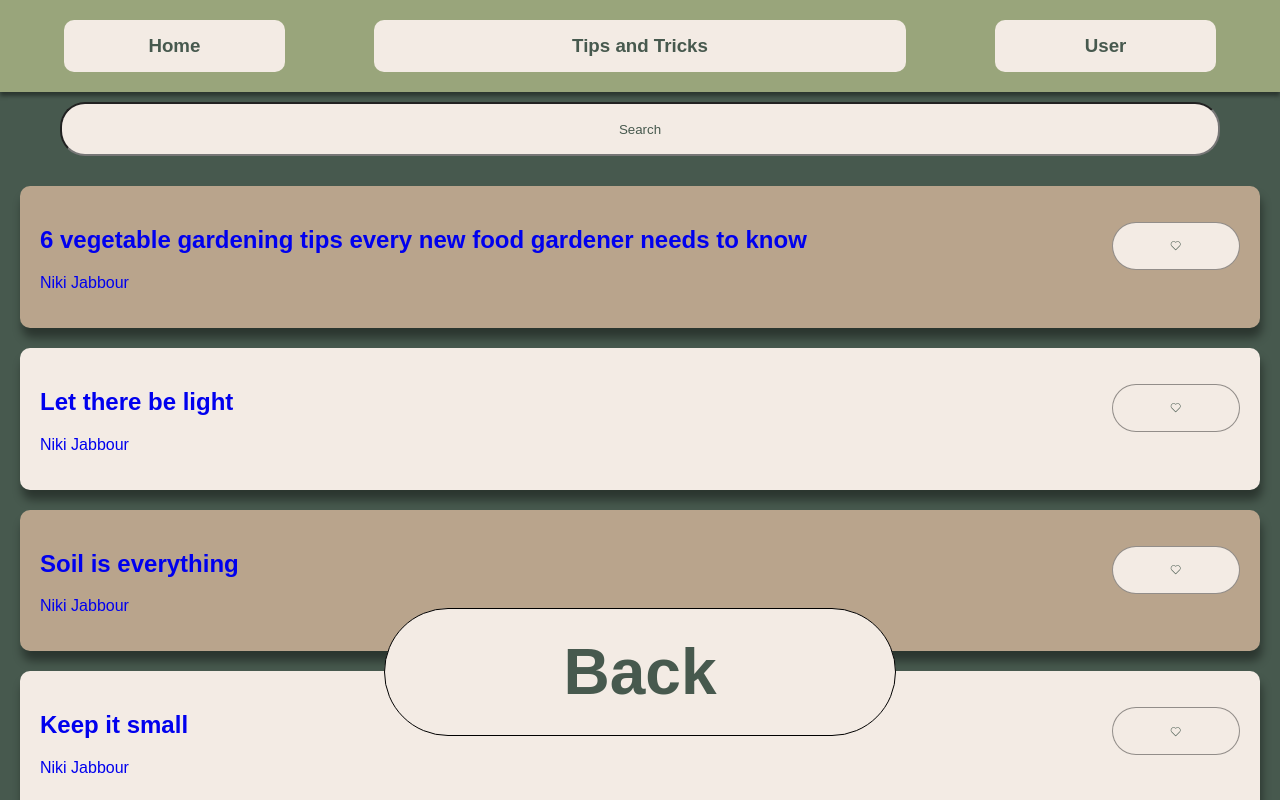
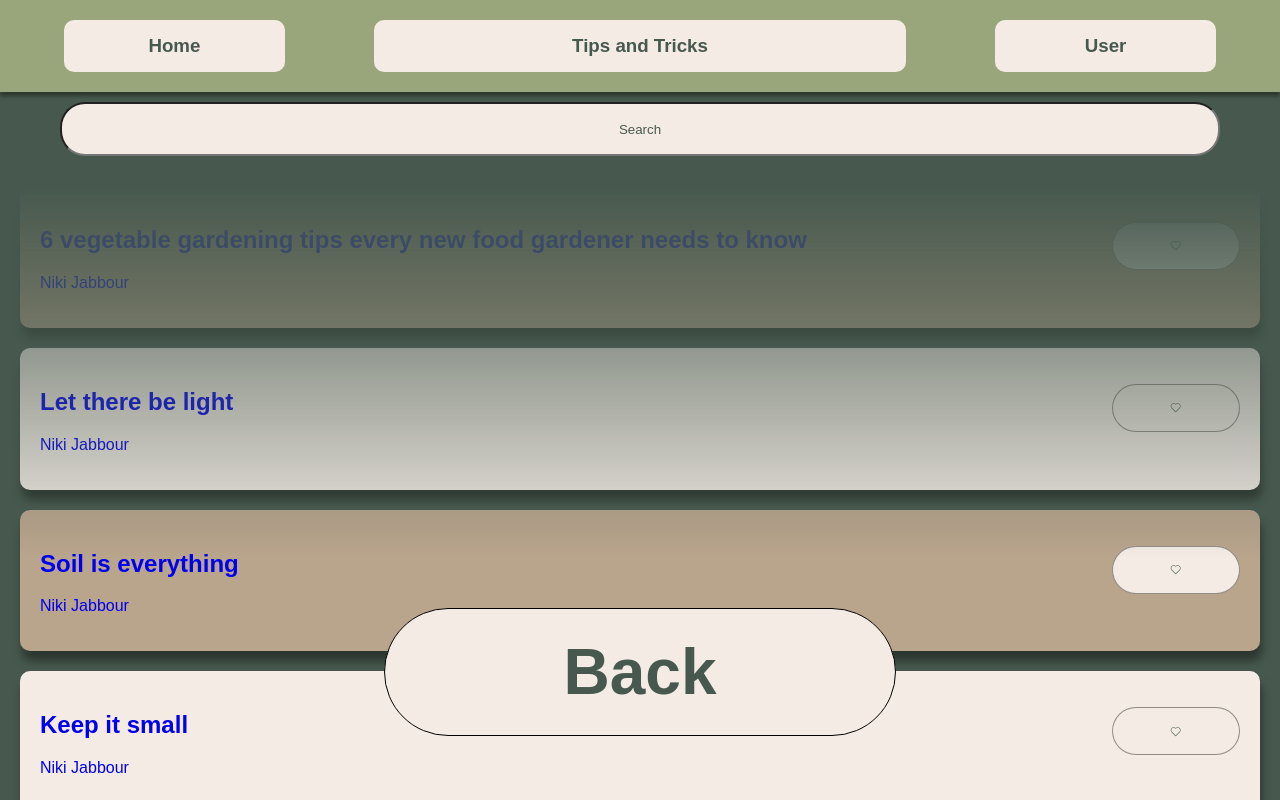
Before and after one commit to pathirny/HarvestHub, a Next.js app in the folder harvesthub/: page /TipsnTricks in a window 1280 px wide. Shown: the top 800 px of the page. Built offline with nearby package versions, Linux system fonts and the light colour scheme; a web font is replaced by a local one.

Commit message:
styling scroll fade

```diff
--- a/harvesthub/app/globals.css
+++ b/harvesthub/app/globals.css
@@ -511,6 +511,12 @@ a {
 /* calendar */
 
 /* tips and tricks */
+
+.tipContainer {
+  mask-image: linear-gradient(to bottom, #0000, #000, #000, #0000);
+
+}
+
 .card:nth-child(odd) {
   background-color: var(--brown-color);
 }
@@ -522,12 +528,3 @@ a {
 .card {
   box-shadow: 2px 10px 10px rgba(0, 0, 0, 0.4);
 }
-
-.tipContainer {
-  overflow-y: auto;
-  mask-image: linear-gradient(
-    to bottom,
-    black calc(100% - 48px),
-    transparent 100%
-  );
-}
```
